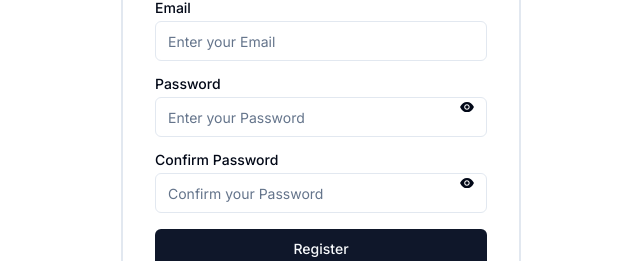
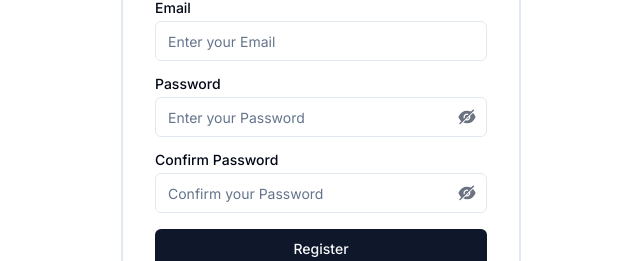
Before and after one commit to Amitsharma45/contently, a Next.js app: page /sign-up in a window 1280 px wide. Shown: the part 335-596 px from the top of the page, without its empty margins (319-959 px from the left). Built offline with nearby package versions, Linux system fonts and the light colour scheme.

Commit message:
create and update event

```diff
--- a/src/components/main/auth/login/index.js
+++ b/src/components/main/auth/login/index.js
@@ -11,10 +11,12 @@ import { useRouter } from "next/navigation";
 import { useUserContext } from "@/context/auth";
 import logo from "@/assets/image/contently-logo.png";
 import Image from "next/image";
+import { AiFillEye, AiFillEyeInvisible } from "react-icons/ai";
 
 export default function LoginScreen() {
   const { getProfile } = useUserContext();
   const router = useRouter();
+  const [showPassword, setShowPassword] = useState(false);
   const [formValues, setFormValues] = useState({
     email: "",
     password: "",
@@ -24,6 +26,10 @@ export default function LoginScreen() {
     email: "",
     password: "",
   });
+
+  const togglePasswordVisibility = () => {
+    setShowPassword(!showPassword);
+  };
 
   const handleChange = (e) => {
     const { name, value } = e.target;
@@ -107,14 +113,27 @@ export default function LoginScreen() {
           </div>
           <div className="grid w-full max-w-sm items-center gap-1.5">
             <Label htmlFor="login">Password</Label>
+            <span className="relative w-full flex items-center">
               <Input
                 id="password"
                 name="password"
-              type="password"
+                type={showPassword ? "text" : "password"}
                 placeholder="Enter your Password"
                 value={formValues.password}
                 onChange={handleChange}
               />
+              {!showPassword ? (
+                <AiFillEyeInvisible
+                  onClick={togglePasswordVisibility}
+                  className="absolute right-2.5 text-gray-500 text-xl cursor-pointer"
+                />
+              ) : (
+                <AiFillEye
+                  onClick={togglePasswordVisibility}
+                  className="absolute right-2.5 text-gray-500 text-xl cursor-pointer"
+                />
+              )}
+            </span>
             <InputError message={errors.password} />
           </div>
           <Link href="/sign-up" className="underline">
--- a/src/components/main/auth/signUp/index.js
+++ b/src/components/main/auth/signUp/index.js
@@ -22,13 +22,13 @@ export default function SignUpScreen() {
     lastName: "",
     email: "",
     password: "",
-    confirmPassword: ""
+    confirmPassword: "",
   });
 
   const [errors, setErrors] = useState({
     email: "",
     password: "",
-    confirmPassword: ""
+    confirmPassword: "",
   });
 
   const [showPassword, setShowPassword] = useState(false);
@@ -69,7 +69,8 @@ export default function SignUpScreen() {
     if (!formValues.email) error.email = "Please enter email";
     if (!formValues.password) error.password = "Please enter password";
     if (!validatePassword(formValues.password)) {
-      error.password = "Password must contain at least one letter, one number, and one special character";
+      error.password =
+        "Password must contain at least one letter, one number, and one special character";
     }
     if (formValues.password !== formValues.confirmPassword) {
       error.confirmPassword = "Passwords do not match";
@@ -188,6 +189,7 @@ export default function SignUpScreen() {
           </div>
           <div className="grid w-full max-w-sm items-center gap-1.5 relative">
             <Label htmlFor="password">Password</Label>
+            <span className="relative w-full flex items-center">
               <Input
                 id="password"
                 name="password"
@@ -196,16 +198,24 @@ export default function SignUpScreen() {
                 value={formValues.password}
                 onChange={handleChange}
               />
-            <div
-              className="absolute inset-y-0 right-0 pr-3 flex items-center cursor-pointer"
+              {!showPassword ? (
+                <AiFillEyeInvisible
                   onClick={togglePasswordVisibility}
-            >
-              {showPassword ? <AiFillEyeInvisible /> : <AiFillEye />}
-            </div>
+                  className="absolute right-2.5 text-gray-500 text-xl cursor-pointer"
+                />
+              ) : (
+                <AiFillEye
+                  onClick={togglePasswordVisibility}
+                  className="absolute right-2.5 text-gray-500 text-xl cursor-pointer"
+                />
+              )}
+            </span>
             <InputError message={errors.password} />
           </div>
           <div className="grid w-full max-w-sm items-center gap-1.5 relative">
             <Label htmlFor="confirmPassword">Confirm Password</Label>
+
+            <span className="relative w-full flex items-center">
               <Input
                 id="confirmPassword"
                 name="confirmPassword"
@@ -214,14 +224,21 @@ export default function SignUpScreen() {
                 value={formValues.confirmPassword}
                 onChange={handleChange}
               />
-            <div
-              className="absolute inset-y-0 right-0 pr-3 flex items-center cursor-pointer"
+              {!showConfirmPassword ? (
+                <AiFillEyeInvisible
                   onClick={toggleConfirmPasswordVisibility}
-            >
-              {showConfirmPassword ? <AiFillEyeInvisible /> : <AiFillEye />}
-            </div>
+                  className="absolute right-2.5 text-gray-500 text-xl cursor-pointer"
+                />
+              ) : (
+                <AiFillEye
+                  onClick={toggleConfirmPasswordVisibility}
+                  className="absolute right-2.5 text-gray-500 text-xl cursor-pointer"
+                />
+              )}
+            </span>
             <InputError message={errors.confirmPassword} />
           </div>
+
           <Button type="submit">Register</Button>
           <div className="text-center">
             Already have an account?{" "}
--- a/src/components/main/dashboard/footer/index.js
+++ b/src/components/main/dashboard/footer/index.js
@@ -2,10 +2,10 @@ import React from "react";
 import Link from "next/link";
 export default function DashBoardFooter() {
   return (
-    <div className="!px-6 sm:!px-10 lg:!px-[80px] py-5 bg-black mt-40 h-[150px]">
+    <div className="!px-6 sm:!px-10 lg:!px-[80px] py-5 bg-black  min-h-[100px]">
       <div className="max-w-[1280px] mx-auto ">
-        <div>
-          <ul className="flex flex-nowrap gap-4 text-white justify-center">
+        <div className='grid gap-6'>
+          <ul className="flex flex-wrap gap-4 whitespace-nowrap  text-white justify-between ">
             <li>
               <Link href={"/revision-policy"} className="hover:underline">
               Revision Policy
--- a/src/components/main/dashboard/index.js
+++ b/src/components/main/dashboard/index.js
@@ -9,7 +9,7 @@ import { Button } from "@/components/ui/button";
 export default function DashBoard() {
   return (
     <>
-      <div className="px-5 my-5">
+      <div className="px-5 py-5 h-screen">
         <Tabs defaultValue="recent" className="">
           <TabsList className="bg-transparent ">
             <TabsTrigger value="recent">Recent</TabsTrigger>
@@ -17,11 +17,13 @@ export default function DashBoard() {
             <TabsTrigger value="cancelled">Cancelled</TabsTrigger>
           </TabsList>
           <TabsContent value="recent">
-            <div className="grid justify-center items-center gap-2 py-4">
+            <div className="flex items-center  flex-col justify-center gap-2 py-4">
               <Image src={img} alt="loading" width={200} height={200} />
               <p>There are no orders yet</p>
               <Link href={"/"} className="grid justify-center items-center">
-                <Button className="bg-[#0040ff] hover:bg-red-600">New Order</Button>
+                <Button className="bg-[#0040ff] hover:bg-red-600">
+                  New Order
+                </Button>
               </Link>
             </div>
           </TabsContent>
@@ -30,7 +32,9 @@ export default function DashBoard() {
               <Image src={img} alt="loading" width={200} height={200} />
               <p>There are no finished orders</p>
               <Link href={"/"} className="grid justify-center items-center">
-                <Button className="bg-[#0040ff] hover:bg-red-600">New Order</Button>
+                <Button className="bg-[#0040ff] hover:bg-red-600">
+                  New Order
+                </Button>
               </Link>
             </div>
           </TabsContent>
@@ -39,7 +43,9 @@ export default function DashBoard() {
               <Image src={img} alt="loading" width={200} height={200} />
               <p>There are no cancelled orders</p>
               <Link href={"/"} className="grid justify-center items-center">
-                <Button className="bg-[#0040ff] hover:bg-red-600">New Order</Button>
+                <Button className="bg-[#0040ff] hover:bg-red-600">
+                  New Order
+                </Button>
               </Link>
             </div>
           </TabsContent>
--- a/src/components/main/dashboard/navbar/index.js
+++ b/src/components/main/dashboard/navbar/index.js
@@ -5,30 +5,23 @@ import logo from "@/assets/image/Screenshot 2024-04-03 142353.png";
 
 export default function NavbarDashBoard() {
   return (
-    <div className="!px-6 py-5 bg-black">
+    <div className="md:px-6 px-2 py-5 bg-black">
       <div className="max-w-[1280px] mx-auto flex items-center justify-between">
         <Link href={"/"}>
-          <Image
-            src={logo}
-            alt="logo"
-            width={120}
-            height={120}
-          />
+          <Image src={logo} alt="logo" width={120} height={120} />
         </Link>
 
-        <div className="flex items-center gap-10">
+        <div className="flex items-center whitespace-nowrap gap-3 md:gap-10 text-sm sm:text-xl">
           <Link className="text-white" href={"/dashboard"}>
             My Orders
           </Link>
-
           <Link className="text-white" href={"/"}>
             New Order
           </Link>
-            <Link className="text-white" href="/contact">
+          <Link className="text-white" href="info@contentlywriters.com">
             Free Inquiry
           </Link>
         </div>
-
       </div>
     </div>
   );
```
Lines whose indentation alone changed are shown as unchanged.
